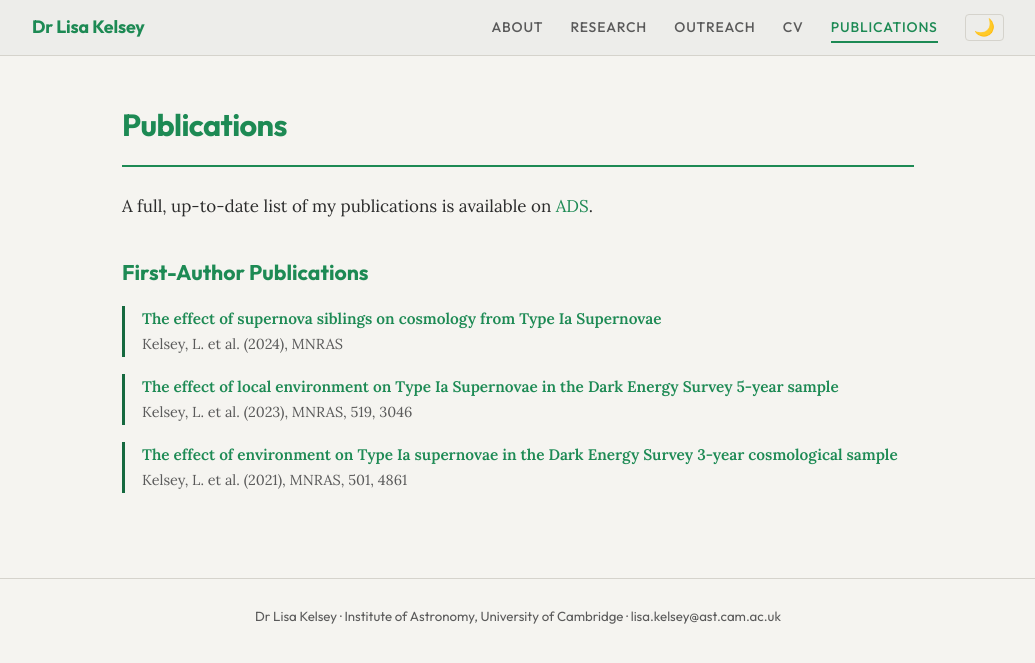
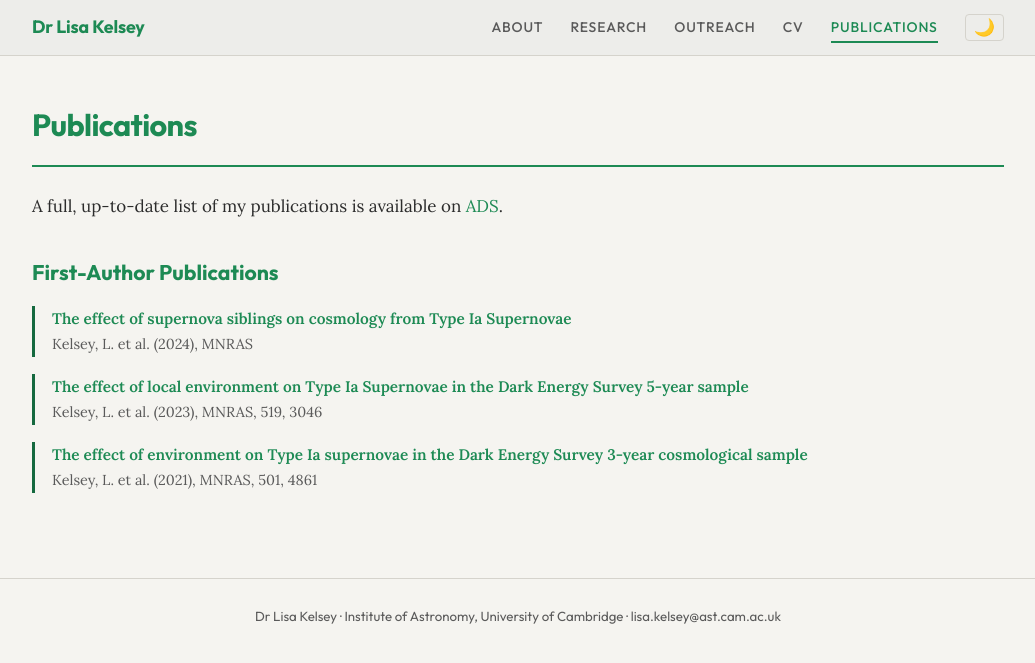
Before and after one commit to LKelsey/LKelsey.github.io, a Jekyll site: the page built from publications.md, in a window 1280 px wide. Shown: the top 663 px of the page, without its empty margins (122-1157 px from the left). Built offline with Jekyll 4.4.1, drawn with Linux system fonts in a browser that asks for light colours.

Commit message:
Increase max-width from 860px to 1040px

```diff
--- a/assets/css/style.css
+++ b/assets/css/style.css
@@ -16,7 +16,7 @@
   --color-highlight: #e8c547;
   --font-body: 'Lora', 'Georgia', serif;
   --font-heading: 'Outfit', 'Helvetica Neue', sans-serif;
-  --max-width: 860px;
+  --max-width: 1040px;
   --nav-height: 56px;
 }
 
```
